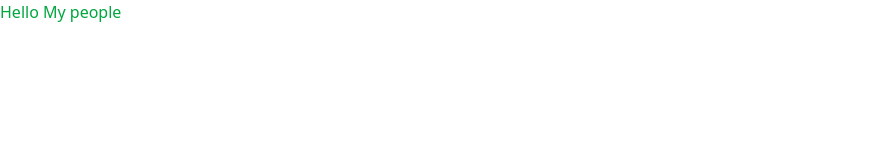
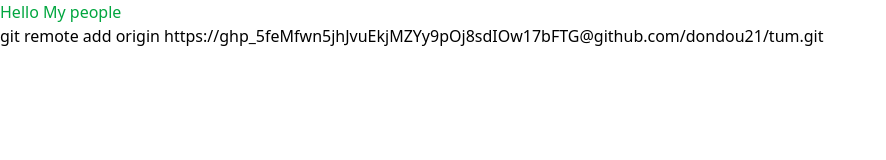
Before and after one commit to dondou21/tum, a website: page public/index.html in a window 1280 px wide. Shown: the whole page, without its empty margins (0-886 px from the left). Drawn offline with Linux system fonts and the light colour scheme.

Commit message:
resume project

```diff
--- a/public/index.html
+++ b/public/index.html
@@ -13,3 +13,5 @@
     </h1>
 </body>
 </html>
+
+git remote add origin https://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@github.com/dondou21/tum.git
```
